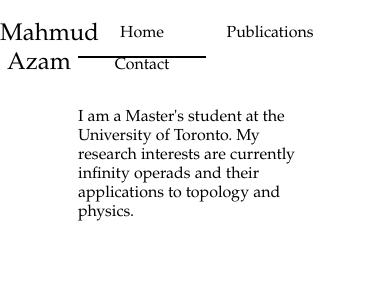
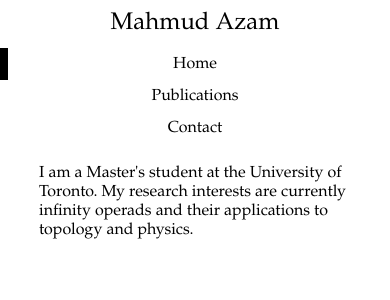
Before and after one commit to mahmudazam/mahmudazam.github.io, a React (Create React App) app: page / in a window 390 px wide. Shown: the top 300 px of the page. Built offline with nearby package versions, Linux system fonts and the light colour scheme.

Commit message:
Include responsiveness

```diff
--- a/src/App.tsx
+++ b/src/App.tsx
@@ -13,13 +13,21 @@ const AppDiv = styled.div`
   display: inline-block;
   width: 100%;
   padding: 0em;
+  margin: 0em;
   font-family: "Garamond", serif;
 `;
 
 export const PageDiv = styled.div`
-  padding-left: 20%;
-  padding-right: 20%;
-  padding-top: 5%;
+  @media only screen and (min-width: 768px) {
+    padding-left: 20%;
+    padding-right: 20%;
+    padding-top: 5%;
+  }
+  @media only screen and (max-width: 768px) {
+    padding-left: 10%;
+    padding-right: 10%;
+    padding-top: 5%;
+  }
 `;
 
 
--- a/src/Header.tsx
+++ b/src/Header.tsx
@@ -2,51 +2,86 @@
 import React from 'react';
 import { useLocation } from 'react-router-dom';
 
-import { NavLink } from 'react-router-dom';
+import { Link } from 'react-router-dom';
 
 import styled from 'styled-components';
 
 const HeaderDiv = styled.div`
   width: 100%;
   background: white;
+  padding: 0;
+  margin: 0;
 `
 
 const Nav = styled.span`
+  position: relative;
+  margin: 0;
+  padding: 0;
+  @media only screen and (min-width: 768px) {
     display: inline-block;
-  position: relative;
     width: 80%;
-  margin: 0;
-  padding-top: 1.5em;
+    height: 3em;
+  }
+  @media only screen and (max-width: 768px) {
+    display: block;
+    width:100%;
+  }
 `
 
 const Title = styled.span`
-  display: inline-block;
+  @media only screen and (min-width: 768px) {
+    display: inline-flex;
     width: 20%;
+  }
+  @media only screen and (max-width: 768px) {
+    display: flex;
+    width: 100%;
+    height: 2em;
+  }
+  align-items: center;
+  justify-content: center;
   margin: 0;
-  text-align: center;
   font-size: 1.5em;
   color: black;
   background: transparent;
 `;
 
-const NavItem = styled.span`
-  display: inline-block;
+const NavItem = styled(Link)`
+  @media only screen and (min-width: 768px) {
+    display: inline-flex;
     width: 8em;
+    height: 3em;
+  }
+  @media only screen and (max-width: 768px) {
+    display: flex;
+    width: 100%;
     height: 2em;
-  text-align: center;
+  }
+  align-items: center;
+  justify-content: center;
   color: black;
+  background: transparent;
 `;
 
 const Highlighter = styled('span')<{navSeq: number}>`
-  display: inline-block;
+  position: absolute;
+  @media only screen and (min-width: 768px) {
+    display: inline-flex;
     width: 8em;
-  position: absolute;
-  top: 3.5em;
+    height: 3em;
     left: ${props => props.navSeq * 8}em;
     transition: left 0.5s;
     border-bottom: 0.15em solid black;
+  }
+  @media only screen and (max-width: 768px) {
+    display: flex;
+    width: 100%;
+    height: 2em;
+    top: ${props => props.navSeq * 2}em;
+    transition: top 0.5s;
+    border-left: 0.5em solid black;
+  }
 `;
-
 
 interface NavItemData {
   route : string,
@@ -77,17 +112,16 @@ function Header() {
     <HeaderDiv>
       <Title>Mahmud Azam</Title>
       <Nav>
-      <Highlighter navSeq={currNavSeq} />
         {NavList.map((navItem) =>
-        <NavLink
+          <NavItem
             to={navItem.route}
             state={currNavSeq}
-          style={{ textDecoration: 'none' }}>
-        {({ isActive }) =>
-          <NavItem>{navItem.text}</NavItem>
-        }
-        </NavLink>
+            style={{ textDecoration: 'none' }}
+          >
+            {navItem.text}
+          </NavItem>
         )}
+        <Highlighter navSeq={currNavSeq} />
       </Nav>
     </HeaderDiv>
   );
```
Lines whose indentation alone changed are shown as unchanged.
